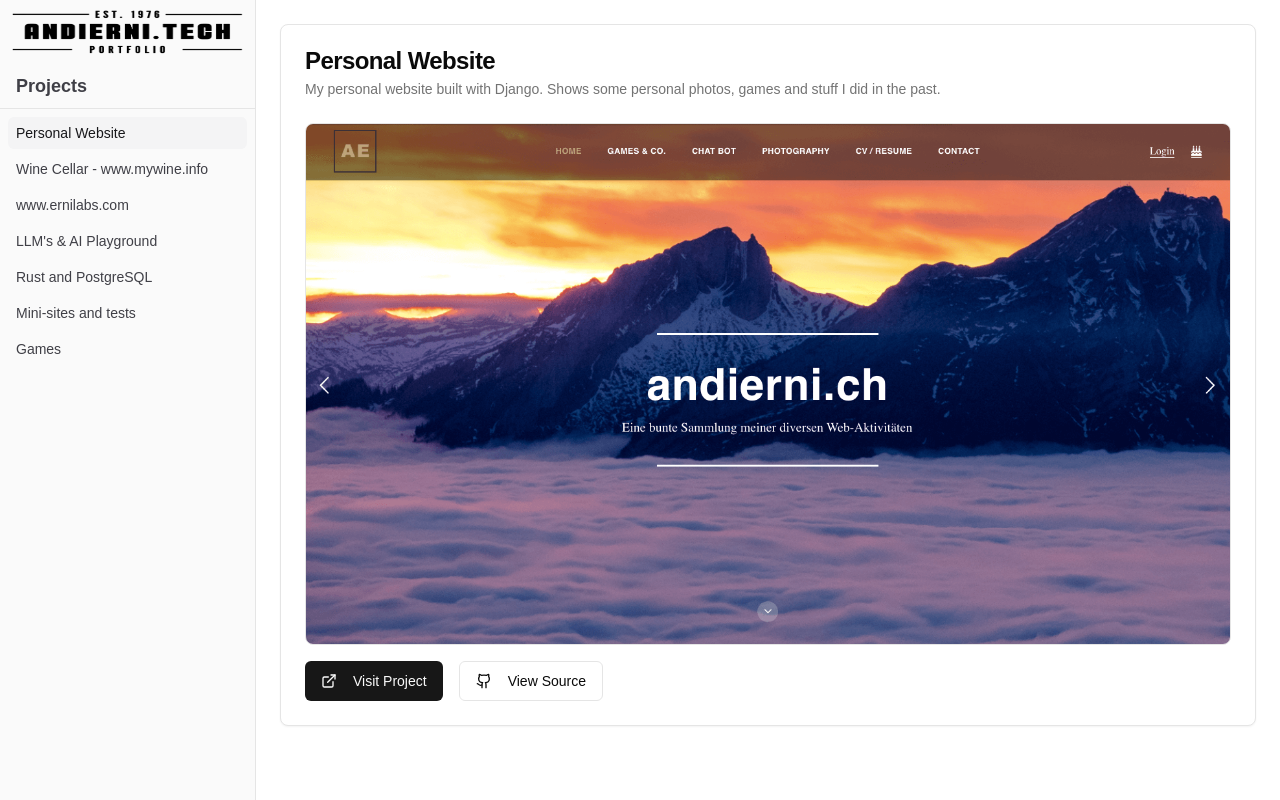
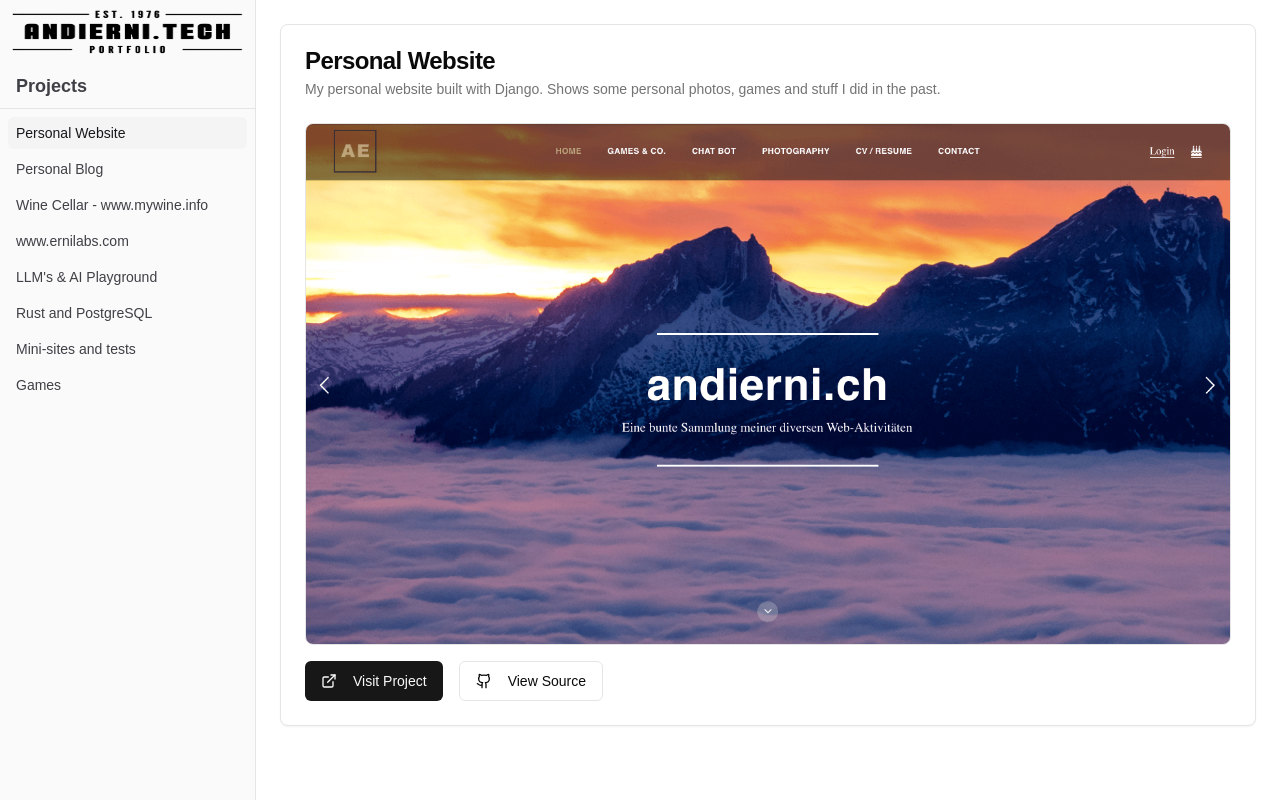
Before and after one commit to ajerni/andiernitech, a Next.js app: page / in a window 1280 px wide. Built offline with nearby package versions, Linux system fonts and the light colour scheme.

Commit message:
andiblog project added

```diff
--- a/src/app/page.tsx
+++ b/src/app/page.tsx
@@ -38,6 +38,15 @@ const projects = [
   },
   {
     id: 2,
+    name: "Personal Blog",
+    description:
+      "My blog. Basically used for testing and playing around with new technologies.",
+    preview: "/screenshots/personal-blog.png",
+    link: "https://blog.andierni.ch",
+    github: "https://github.com/ajerni/andiblog",
+  },
+  {
+    id: 3,
     name: "Wine Cellar - www.mywine.info",
     description:
       "My wine cellar management system. Fully fledged web app using Next.js, Tailwind CSS, PostgreSQL, FastAPI and Langchain for AI features.",
@@ -46,7 +55,7 @@ const projects = [
     github: "https://github.com/ajerni/mywine",
   },
   {
-    id: 3,
+    id: 4,
     name: "www.ernilabs.com",
     description: "The ultimate docker host for IoT and AI projects",
     preview: "/screenshots/ernilabs.png",
@@ -54,7 +63,7 @@ const projects = [
     github: "https://github.com/ajerni",
   },
   {
-    id: 4,
+    id: 5,
     name: "LLM's & AI Playground",
     description:
       "Langchain (Python) and LLMs (Large Language Models) AI playground. Ask Andi for password :-).",
@@ -63,7 +72,7 @@ const projects = [
     github: "https://github.com/ajerni/erni-langchain",
   },
   {
-    id: 5,
+    id: 6,
     name: "Rust and PostgreSQL",
     description:
       "PostgreSQL database 💾 application written in Rust 🦀 using the SQLX library and serving it with Actix webserver. Also includes a Bevy Engine 🎮 game.",
@@ -72,7 +81,7 @@ const projects = [
     github: "https://github.com/ajerni/rust-sqlx",
   },
   {
-    id: 6,
+    id: 7,
     name: "Mini-sites and tests",
     description: "A sample of minisites and tests I did over the years.",
     preview: "/screenshots/minisites-preview.png",
@@ -80,7 +89,7 @@ const projects = [
     github: "https://github.com/ajerni/",
   },
   {
-    id: 7,
+    id: 8,
     name: "Games",
     description: "Some funny mini games. Most game ideas came from my kids :-)",
     preview: "/screenshots/games-preview.png",
```
Also changed, not shown: public/screenshots/personal-blog.png (added).
